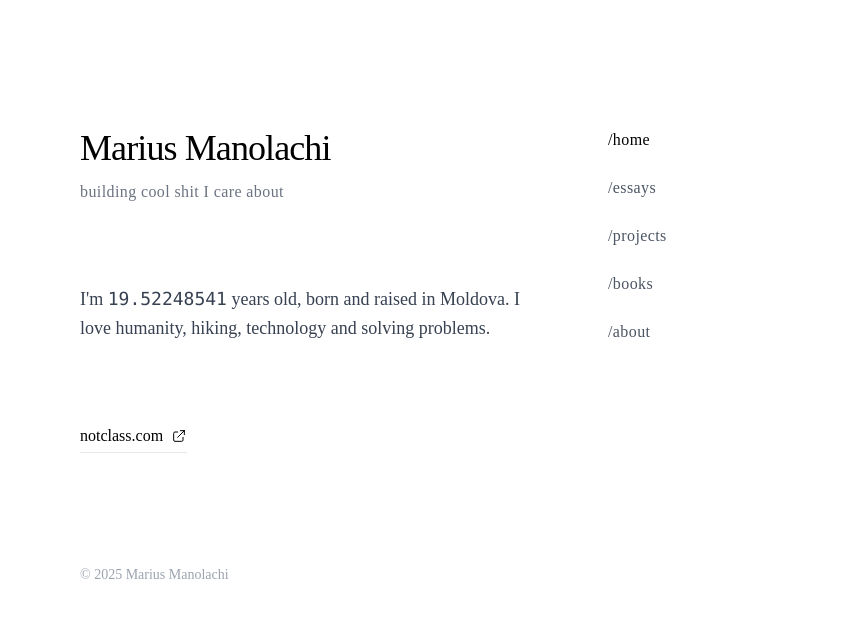
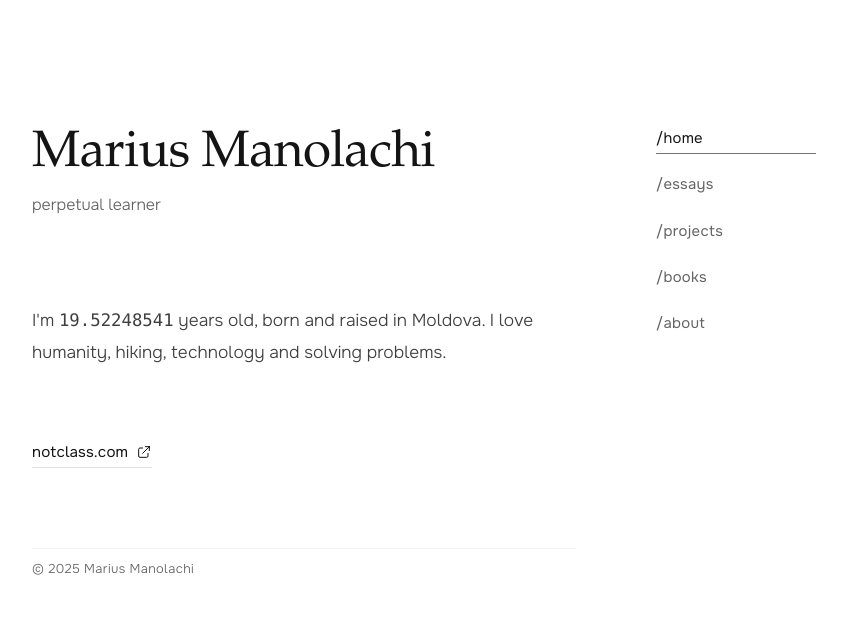
Before and after one commit to marius-manola/personal-brand, a Next.js app: page / in a window 1280 px wide. Shown: the top 618 px of the page, without its empty margins (204-1051 px from the left). Built offline with nearby package versions, Linux system fonts and the light colour scheme.

Commit message:
Refine site UI with premium minimalist and Jobs-inspired styling

```diff
--- a/app/essays/page.tsx
+++ b/app/essays/page.tsx
@@ -10,28 +10,24 @@ export default async function EssaysPage() {
     <>
       <MobileNavigation />
 
-      <div className="min-h-screen bg-white overflow-y-scroll" style={{ scrollbarGutter: 'stable' }}>
+      <div className="page-shell" style={{ scrollbarGutter: 'stable' }}>
         <div className="flex justify-center">
-          <main className="max-w-lg w-full px-8 py-28 sm:py-32">
-            <div className="space-y-20">
-              <header className="space-y-3">
-                <h1 className="text-3xl sm:text-4xl font-medium text-black tracking-tight leading-tight">
-                  <span className="line-through font-light">Essays</span> Thoughts
-                </h1>
-                <p className="text-base text-gray-500 font-medium tracking-wide">Not your usual essays...</p>
+          <main className="page-main">
+            <div className="page-stack">
+              <header className="page-header">
+                <h1 className="page-title">Thoughts</h1>
+                <p className="page-subtitle">essays, notes, and ideas</p>
               </header>
 
-              <section className="space-y-1">
+              <section>
                 {essays.map((essay, index) => (
                   <Link key={essay.id} href={`/essays/${essay.id}`} className="block group">
-                    <article className={`py-4 hover:bg-gray-50 -mx-8 px-8 transition-colors duration-200 ${
-                      index !== essays.length - 1 ? 'border-b border-gray-100' : ''
-                    }`}>
+                    <article className={`list-row ${index !== essays.length - 1 ? 'section-divider' : ''}`}>
                       <div className="flex justify-between items-baseline">
-                        <h2 className="text-base text-black font-normal leading-relaxed group-hover:text-gray-600 transition-colors">
+                        <h2 className="text-[1.03rem] font-normal leading-relaxed group-hover:text-[hsl(var(--muted-foreground))] transition-colors">
                           {essay.metadata.title}
                         </h2>
-                        <div className="text-xs text-gray-400 font-extralight ml-4 flex-shrink-0">
+                        <div className="text-[0.68rem] uppercase tracking-[0.12em] text-[hsl(var(--muted-foreground))] ml-4 flex-shrink-0">
                           {new Date(essay.metadata.date).toLocaleDateString('en-US', {
                             month: 'short',
                             day: 'numeric',
@@ -44,8 +40,8 @@ export default async function EssaysPage() {
                 ))}
               </section>
 
-              <footer className="pt-8">
-                <p className="text-sm text-gray-400 font-thin">
+              <footer className="page-footer">
+                <p>
                   © <Copyright /> Marius Manolachi
                 </p>
               </footer>
--- a/app/globals.css
+++ b/app/globals.css
@@ -1,59 +1,43 @@
-/* Import Inter font */
-@import url('https://fonts.googleapis.com/css2?family=Inter:wght@400;500;600;700;800&display=swap');
-
 @tailwind base;
 @tailwind components;
 @tailwind utilities;
 
 @layer base {
   :root {
-    /* Core colors */
     --background: 0 0% 100%;
-    --foreground: 240 10% 3.9%;
-
-    /* Brand colors */
-    --brand: 240 5.9% 10%;
+    --foreground: 0 0% 8%;
+    --brand: 0 0% 8%;
     --brand-foreground: 0 0% 98%;
-
-    /* UI Elements */
     --card: 0 0% 100%;
-    --card-foreground: 240 10% 3.9%;
+    --card-foreground: 0 0% 12%;
     --popover: 0 0% 100%;
-    --popover-foreground: 240 10% 3.9%;
+    --popover-foreground: 0 0% 12%;
     --primary: var(--brand);
     --primary-foreground: var(--brand-foreground);
-    --secondary: 240 4.8% 95.9%;
-    --secondary-foreground: 240 5.9% 10%;
-    --muted: 240 4.8% 95.9%;
-    --muted-foreground: 240 3.8% 46.1%;
-    --accent: 240 4.8% 95.9%;
-    --accent-foreground: 240 5.9% 10%;
-
-    /* Functional colors */
-    --destructive: 0 84.2% 60.2%;
+    --secondary: 0 0% 95%;
+    --secondary-foreground: 0 0% 17%;
+    --muted: 0 0% 96%;
+    --muted-foreground: 0 0% 39%;
+    --accent: 0 0% 90%;
+    --accent-foreground: 0 0% 17%;
+    --destructive: 0 84% 60%;
     --destructive-foreground: 0 0% 98%;
-    --success: 142 76% 36%;
+    --success: 142 70% 30%;
     --success-foreground: 0 0% 98%;
-    --info: 214 100% 49%;
+    --info: 214 95% 45%;
     --info-foreground: 0 0% 98%;
-
-    /* UI Properties */
-    --border: 240 5.9% 90%;
-    --input: 240 5.9% 90%;
-    --ring: 240 5.9% 10%;
-    --radius: 0.75rem;
+    --border: 0 0% 89%;
+    --input: 0 0% 89%;
+    --ring: 0 0% 45%;
+    --radius: 0.5rem;
+    --display-serif: "Iowan Old Style", "Palatino Linotype", "Times New Roman", serif;
   }
 
   .dark {
-    /* Core colors */
     --background: 0 0% 0%;
     --foreground: 0 0% 98%;
-
-    /* Brand colors in dark mode */
     --brand: 0 0% 98%;
     --brand-foreground: 240 5.9% 10%;
-
-    /* UI Elements in dark mode */
     --card: 240 10% 3.9%;
     --card-foreground: 0 0% 98%;
     --popover: 240 10% 3.9%;
@@ -66,16 +50,12 @@
     --muted-foreground: 240 5% 64.9%;
     --accent: 240 3.7% 15.9%;
     --accent-foreground: 0 0% 98%;
-
-    /* Functional colors in dark mode */
     --destructive: 0 62.8% 30.6%;
     --destructive-foreground: 0 0% 98%;
     --success: 142 76% 36%;
     --success-foreground: 0 0% 98%;
     --info: 214 100% 49%;
     --info-foreground: 0 0% 98%;
-
-    /* UI Properties in dark mode */
     --border: 240 3.7% 15.9%;
     --input: 240 3.7% 15.9%;
     --ring: 240 4.9% 83.9%;
@@ -95,50 +75,171 @@
   body {
     @apply bg-background text-foreground;
     font-feature-settings: "rlig" 1, "calt" 1, "ss01" 1, "ss02" 1;
-    font-family: 'Inter', -apple-system, BlinkMacSystemFont, 'Segoe UI', Roboto, Oxygen, Ubuntu, Cantarell, 'Open Sans', 'Helvetica Neue', sans-serif;
+    font-family: var(--font-onest), -apple-system, BlinkMacSystemFont, "Segoe UI", sans-serif;
     -webkit-font-smoothing: antialiased;
     -moz-osx-font-smoothing: grayscale;
     text-rendering: optimizeLegibility;
     overflow-y: scroll;
+    background: hsl(var(--background));
+    color: hsl(var(--foreground));
+  }
+
+}
+
+h1, h2, h3, h4, h5, h6 {
+  font-family: var(--display-serif);
+  letter-spacing: -0.015em;
+  color: hsl(var(--foreground));
+}
+
+.page-shell {
+  min-height: 100vh;
+  overflow-y: scroll;
+  position: relative;
+  z-index: 1;
+}
+
+.page-main {
+  width: 100%;
+  max-width: 38rem;
+  padding: 8rem 2rem 5rem;
+}
+
+.page-stack {
+  display: flex;
+  flex-direction: column;
+  gap: 5rem;
+}
+
+.page-header {
+  display: flex;
+  flex-direction: column;
+  gap: 0.7rem;
+  padding-bottom: 0.5rem;
+}
+
+.page-title {
+  font-family: var(--display-serif);
+  font-size: clamp(2.35rem, 4vw, 3.2rem);
+  font-weight: 500;
+  line-height: 1.06;
+}
+
+.page-subtitle {
+  color: hsl(var(--muted-foreground));
+  font-size: 1rem;
+  letter-spacing: -0.005em;
+  font-weight: 380;
+}
+
+.page-body {
+  color: hsl(var(--card-foreground) / 0.86);
+  line-height: 1.8;
+  font-weight: 350;
+  letter-spacing: 0.002em;
+}
+
+.page-footer {
+  padding-top: 0.7rem;
+  border-top: 1px solid hsl(var(--border) / 0.45);
+  color: hsl(var(--muted-foreground));
+  font-size: 0.8rem;
+  letter-spacing: 0.03em;
+  font-weight: 360;
+}
+
+.inline-link {
+  display: inline-flex;
+  align-items: center;
+  font-size: 0.95rem;
+  color: hsl(var(--foreground));
+  letter-spacing: 0.01em;
+  border-bottom: 1px solid hsl(var(--border));
+  padding-bottom: 0.22rem;
+  transition: color 220ms ease, border-color 220ms ease;
+}
+
+.inline-link:hover {
+  color: hsl(var(--muted-foreground));
+  border-color: hsl(var(--ring));
+}
+
+.section-divider {
+  border-top: 1px solid hsl(var(--border) / 0.45);
+}
+
+.list-row {
+  padding: 1rem 0.2rem;
+  border-bottom: 1px solid hsl(var(--border) / 0.38);
+  transition: background-color 220ms ease, color 220ms ease;
+}
+
+.list-row:hover {
+  background-color: hsl(var(--muted) / 0.35);
+}
+
+.nav-link {
+  position: relative;
+  display: inline-block;
+  color: hsl(var(--muted-foreground));
+  font-size: 0.93rem;
+  text-transform: lowercase;
+  letter-spacing: 0.02em;
+  transition: color 220ms ease;
+}
+
+.nav-link:hover,
+.nav-link-active {
+  color: hsl(var(--foreground));
+}
+
+.nav-link::after {
+  content: "";
+  position: absolute;
+  left: 0;
+  bottom: -0.2rem;
+  width: 0;
+  height: 1px;
+  background: hsl(var(--ring));
+  transition: width 240ms ease;
+}
+
+.nav-link:hover::after,
+.nav-link-active::after {
+  width: 100%;
+}
+
+.chip {
+  padding: 0.3rem 0.72rem;
+  border: 1px solid hsl(var(--border));
+  color: hsl(var(--muted-foreground));
+  border-radius: 9999px;
+  font-size: 0.73rem;
+  letter-spacing: 0.03em;
+  transition: all 220ms ease;
+}
+
+.chip:hover {
+  border-color: hsl(var(--ring));
+  color: hsl(var(--foreground));
+}
+
+.chip-active {
+  color: hsl(var(--foreground));
+  border-color: hsl(var(--ring));
+  background: hsl(var(--secondary) / 0.65);
+}
+
+@media (max-width: 640px) {
+  .page-main {
+    padding: 6.6rem 1.5rem 4.5rem;
+  }
+
+  .page-stack {
+    gap: 4.1rem;
   }
 }
 
-/* Typography */
-h1, h2, h3, h4, h5, h6 {
-  @apply font-bold tracking-tight;
-}
-
-/* Animations */
-@keyframes float {
-  0%, 100% { transform: translateY(0px); }
-  50% { transform: translateY(-10px); }
-}
-
-.animate-float {
-  animation: float 6s ease-in-out infinite;
-}
-
-@keyframes gradient {
-  0% { background-position: 0% 50%; }
-  50% { background-position: 100% 50%; }
-  100% { background-position: 0% 50%; }
-}
-
-.animate-gradient {
-  animation: gradient 15s ease infinite;
-  background-size: 200% 200%;
-}
-
-/* UI Elements */
-.glass-effect {
-  @apply backdrop-blur-md bg-white/10 dark:bg-black/10;
-}
-
-.hover-card {
-  @apply transition-all duration-300 hover:shadow-lg hover:-translate-y-1;
-}
-
-/* Custom scrollbar */
 ::-webkit-scrollbar {
   @apply w-2;
 }
@@ -151,12 +252,10 @@ h1, h2, h3, h4, h5, h6 {
   @apply bg-zinc-200 dark:bg-zinc-800 rounded-full;
 }
 
-/* Selection */
 ::selection {
-  @apply bg-black text-white;
+  @apply bg-zinc-900 text-zinc-100;
 }
 
-/* Hide scrollbar for Chrome, Safari and Opera */
 .hide-scrollbar {
   -ms-overflow-style: none;
   scrollbar-width: none;
--- a/app/layout.tsx
+++ b/app/layout.tsx
@@ -58,10 +58,10 @@ const onest = localFont({
 
 export const metadata: Metadata = {
   title: "Marius Manolachi",
-  description: "building cool shit I care about",
+  description: "perpetual learner",
   openGraph: {
     title: "Marius Manolachi",
-    description: "building cool shit I care about",
+    description: "perpetual learner",
     url: "https://mariusmanolachi.com",
     siteName: "Marius Manolachi",
     locale: "en_US",
@@ -78,7 +78,7 @@ export const metadata: Metadata = {
   twitter: {
     card: "summary_large_image",
     title: "Marius Manolachi",
-    description: "building cool shit I care about",
+    description: "perpetual learner",
     creator: "@mariusmanolachi",
     images: ["https://mariusmanolachi.com/og-image.png"],
   },
--- a/app/page.tsx
+++ b/app/page.tsx
@@ -12,22 +12,22 @@ export default function Home() {
     <>
       <MobileNavigation />
 
-      <div className="min-h-screen bg-white overflow-y-scroll" style={{ scrollbarGutter: 'stable' }}>
+      <div className="page-shell" style={{ scrollbarGutter: 'stable' }}>
         <div className="flex justify-center">
-          <main className="max-w-lg w-full px-8 py-28 sm:py-32" ref={containerRef}>
-            <div className="space-y-20">
-              <header className="space-y-3">
-                <h1 className="text-3xl sm:text-4xl font-medium text-black tracking-tight leading-tight">
+          <main className="page-main" ref={containerRef}>
+            <div className="page-stack">
+              <header className="page-header">
+                <h1 className="page-title">
                   Marius Manolachi
                 </h1>
-                <p className="text-base text-gray-500 font-medium tracking-wide">
-                  building cool shit I care about
+                <p className="page-subtitle">
+                  perpetual learner
                 </p>
               </header>
 
-              <section className="space-y-16">
-                <div className="prose prose-lg max-w-none">
-                  <p className="text-lg text-gray-700 leading-relaxed font-light">
+              <section className="space-y-14">
+                <div className="max-w-none">
+                  <p className="page-body text-[1.08rem]">
                     I&apos;m <AgeCounter /> years old, born and raised in Moldova. I love humanity, hiking, technology and solving problems.
                   </p>
                 </div>
@@ -37,7 +37,7 @@ export default function Home() {
                     href="https://notclass.com"
                     target="_blank"
                     rel="noopener noreferrer"
-                    className="inline-flex items-center text-base font-medium text-black hover:text-gray-600 transition-all duration-300 group border-b border-gray-200 hover:border-gray-400 pb-1"
+                    className="inline-link group"
                   >
                     notclass.com
                     <svg className="w-4 h-4 ml-2 transform group-hover:translate-x-1 transition-transform duration-300 ease-out" fill="none" stroke="currentColor" viewBox="0 0 24 24">
@@ -47,8 +47,8 @@ export default function Home() {
                 </div>
               </section>
 
-              <footer className="pt-8">
-                <p className="text-sm text-gray-400 font-thin">
+              <footer className="page-footer">
+                <p>
                   © <Copyright /> Marius Manolachi
                 </p>
               </footer>
--- a/app/projects/page.tsx
+++ b/app/projects/page.tsx
@@ -8,26 +8,26 @@ export default function Projects() {
     <>
       <MobileNavigation />
 
-      <div className="min-h-screen bg-white overflow-y-scroll" style={{ scrollbarGutter: 'stable' }}>
+      <div className="page-shell" style={{ scrollbarGutter: 'stable' }}>
         <div className="flex justify-center">
-          <main className="max-w-lg w-full px-8 py-28 sm:py-32">
-            <div className="space-y-20">
-              <header className="space-y-3">
-                <h1 className="text-3xl sm:text-4xl font-medium text-black tracking-tight leading-tight">Projects</h1>
-                <p className="text-base text-gray-500 font-medium tracking-wide">My latest work</p>
+          <main className="page-main">
+            <div className="page-stack">
+              <header className="page-header">
+                <h1 className="page-title">Projects</h1>
+                <p className="page-subtitle">My latest work</p>
               </header>
 
-              <section className="space-y-16">
+              <section className="space-y-14">
                 <article className="group">
                   <div className="space-y-4">
-                    <h2 className="text-lg text-black font-light leading-relaxed">NotClass</h2>
-                    <p className="text-base text-gray-600">A modern platform for online education and course creation.</p>
+                    <h2 className="text-[1.45rem] font-medium tracking-tight">NotClass</h2>
+                    <p className="page-body text-[1.02rem]">A modern platform for online education and course creation.</p>
                     <div className="pt-2">
                       <a
                         href="https://notclass.com"
                         target="_blank"
                         rel="noopener noreferrer"
-                        className="inline-flex items-center text-base font-medium text-black hover:text-gray-600 transition-all duration-300 group border-b border-gray-200 hover:border-gray-400 pb-1"
+                        className="inline-link group"
                       >
                         Visit NotClass
                         <svg className="w-4 h-4 ml-2 transform group-hover:translate-x-1 transition-transform duration-300 ease-out" fill="none" stroke="currentColor" viewBox="0 0 24 24">
@@ -40,14 +40,14 @@ export default function Projects() {
 
                 <article className="group">
                   <div className="space-y-4">
-                    <h2 className="text-lg text-black font-light leading-relaxed">startuping.io</h2>
-                    <p className="text-base text-gray-600">An app that helps you build a team at hackathons.</p>
+                    <h2 className="text-[1.45rem] font-medium tracking-tight">startuping.io</h2>
+                    <p className="page-body text-[1.02rem]">An app that helps you build a team at hackathons.</p>
                     <div className="pt-2">
                       <a
                         href="https://startuping.io"
                         target="_blank"
                         rel="noopener noreferrer"
-                        className="inline-flex items-center text-base font-medium text-black hover:text-gray-600 transition-all duration-300 group border-b border-gray-200 hover:border-gray-400 pb-1"
+                        className="inline-link group"
                       >
                         Visit Startuping
                         <svg className="w-4 h-4 ml-2 transform group-hover:translate-x-1 transition-transform duration-300 ease-out" fill="none" stroke="currentColor" viewBox="0 0 24 24">
@@ -60,14 +60,14 @@ export default function Projects() {
 
                 <article className="group">
                   <div className="space-y-4">
-                    <h2 className="text-lg text-black font-light leading-relaxed">AI Courses</h2>
-                    <p className="text-base text-gray-600">Teaching AI and prompt engineering to thousands of students.</p>
+                    <h2 className="text-[1.45rem] font-medium tracking-tight">AI Courses</h2>
+                    <p className="page-body text-[1.02rem]">Teaching AI and prompt engineering to thousands of students.</p>
                     <div className="pt-2">
                       <a
                         href="https://www.udemy.com/user/marius-manola/"
                         target="_blank"
                         rel="noopener noreferrer"
-                        className="inline-flex items-center text-base font-medium text-black hover:text-gray-600 transition-all duration-300 group border-b border-gray-200 hover:border-gray-400 pb-1"
+                        className="inline-link group"
                       >
                         View Courses
                         <svg className="w-4 h-4 ml-2 transform group-hover:translate-x-1 transition-transform duration-300 ease-out" fill="none" stroke="currentColor" viewBox="0 0 24 24">
@@ -80,14 +80,14 @@ export default function Projects() {
 
                 <article className="group">
                   <div className="space-y-4">
-                    <h2 className="text-lg text-black font-light leading-relaxed">PromptEasy</h2>
-                    <p className="text-base text-gray-600">A platform revolutionizing AI dataset creation.</p>
+                    <h2 className="text-[1.45rem] font-medium tracking-tight">PromptEasy</h2>
+                    <p className="page-body text-[1.02rem]">A platform revolutionizing AI dataset creation.</p>
                     <div className="pt-2">
                       <a
                         href="https://www.producthunt.com/products/prompteasy-ai#prompteasy-ai"
                         target="_blank"
                         rel="noopener noreferrer"
-                        className="inline-flex items-center text-base font-medium text-black hover:text-gray-600 transition-all duration-300 group border-b border-gray-200 hover:border-gray-400 pb-1"
+                        className="inline-link group"
                       >
                         View on Product Hunt
                         <svg className="w-4 h-4 ml-2 transform group-hover:translate-x-1 transition-transform duration-300 ease-out" fill="none" stroke="currentColor" viewBox="0 0 24 24">
@@ -99,8 +99,8 @@ export default function Projects() {
                 </article>
               </section>
 
-              <footer className="pt-8">
-                <p className="text-sm text-gray-400 font-thin">
+              <footer className="page-footer">
+                <p>
                   © <Copyright /> Marius Manolachi
                 </p>
               </footer>
--- a/components/Navigation.tsx
+++ b/components/Navigation.tsx
@@ -22,18 +22,9 @@ const NavLinks = ({ onClick }: { onClick?: () => void }) => {
           key={item.path}
           href={item.path}
           onClick={onClick}
-          className="group relative"
+          className={`nav-link ${pathname === item.path ? 'nav-link-active' : ''}`}
         >
-          <span className={`text-base font-light tracking-wide transition-colors duration-200 relative ${
-            pathname === item.path
-              ? 'text-black font-medium'
-              : 'text-gray-600 hover:text-black'
-          }`}>
-            /{item.label}
-            {pathname !== item.path && (
-              <span className="absolute bottom-0 left-0 w-0 h-px bg-black transition-all duration-300 group-hover:w-full"></span>
-            )}
-          </span>
+          /{item.label}
         </Link>
       ))}
     </div>
@@ -62,12 +53,12 @@ export default function MobileNavigation() {
   return (
     <>
       <div className="lg:hidden fixed top-0 left-0 right-0 z-50">
-        <nav className="w-full bg-white border-b border-gray-100">
+        <nav className="w-full bg-background/95 backdrop-blur-sm border-b border-[hsl(var(--border)/0.45)]">
           <div className="px-6 py-6 flex justify-between items-center">
-            <div className="text-sm text-gray-600 font-light tracking-wide"></div>
+            <div className="text-xs text-[hsl(var(--muted-foreground))]">marius</div>
             <button
               onClick={toggleMobileMenu}
-              className="text-gray-700 hover:text-black focus:outline-none focus:ring-2 focus:ring-gray-200 rounded-sm p-1 transition-colors duration-200"
+              className="text-[hsl(var(--muted-foreground))] hover:text-[hsl(var(--foreground))] focus:outline-none focus:ring-2 focus:ring-[hsl(var(--ring)/0.3)] rounded-sm p-1 transition-colors duration-200"
               aria-label="Toggle menu"
             >
               <svg
@@ -90,7 +81,7 @@ export default function MobileNavigation() {
         </nav>
 
         {isMobileMenuOpen && (
-          <div className="absolute top-[72px] left-0 right-0 bg-white border-t border-gray-100 shadow-sm">
+          <div className="absolute top-[72px] left-0 right-0 bg-background border-t border-[hsl(var(--border)/0.45)]">
             <div className="px-6 py-8">
               <NavLinks onClick={toggleMobileMenu} />
             </div>
--- a/tailwind.config.ts
+++ b/tailwind.config.ts
@@ -10,7 +10,7 @@ const config: Config = {
   theme: {
     extend: {
       fontFamily: {
-        sans: ['var(--font-inter)', 'system-ui', 'sans-serif'],
+        sans: ['var(--font-onest)', 'system-ui', 'sans-serif'],
       },
       colors: {
         border: 'hsl(var(--border))',
```
Also changed, not shown: app/about/page.tsx (+11 -11 lines), app/books/page.tsx (+27 -27 lines), app/essays/[id]/page.tsx (+21 -21 lines).
